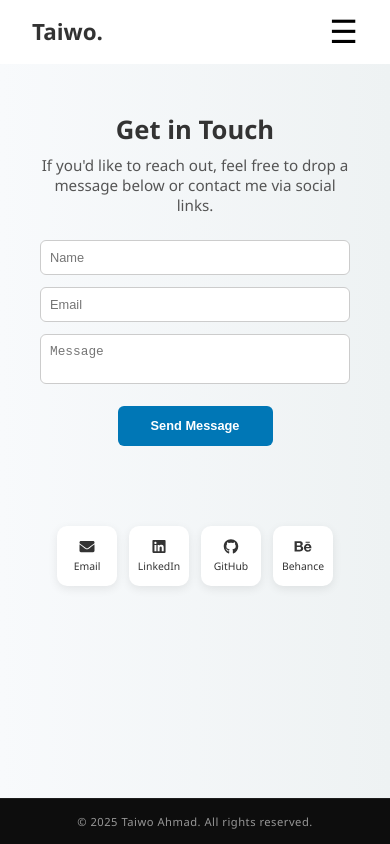
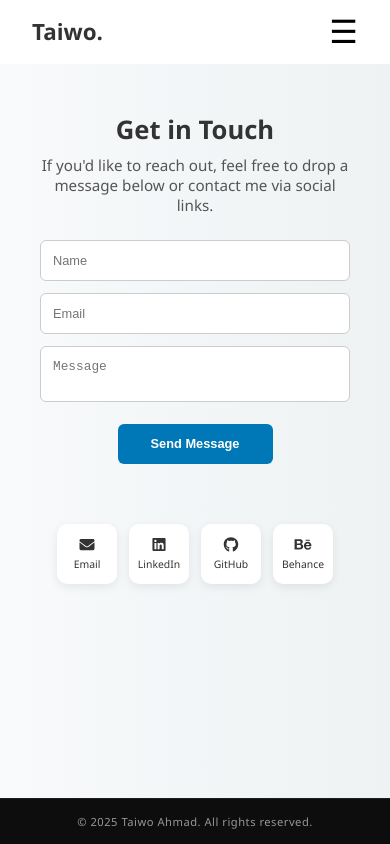
Before and after one commit to Solataiwo-15/My-Portfolio, a React (Vite) app: page /contact in a window 390 px wide. Built offline with nearby package versions, Linux system fonts and the light colour scheme.

Commit message:
updated form

```diff
--- a/src/pages/Contact.css
+++ b/src/pages/Contact.css
@@ -172,6 +172,7 @@
   .contact-page p {
     font-size: 0.95rem;
     margin-bottom: 25px;
+    align-items: center;
   }
 
   .contact-form-container {
@@ -186,7 +187,7 @@
   .contact-form input,
   .contact-form textarea {
     font-size: 0.8rem;
-    padding: 9px;
+    padding: 12px;
   }
 
   .contact-form button {
@@ -219,7 +220,7 @@
 
   .contact-links {
     gap: 12px;
-    margin-top: 70px;
+    margin-top: 50px;
   }
 
   .contact-links a {
--- a/src/pages/Projects.jsx
+++ b/src/pages/Projects.jsx
@@ -29,7 +29,7 @@ const Projects = () => {
       title: 'Portfolio Website',
       description: 'A clean, interactive, and responsive portfolio built with React — showcasing sleek UI/UX, smooth animations, and real-world projects that highlight creativity, functionality, and front-end precision.',
       // tech: ['HTML', 'CSS'],
-      live: 'https://lumo-landing-page-24dn.vercel.app/',
+      live: 'https://my-portfolio-ashy-omega-37.vercel.app/',
       // github: 'https://github.com/Solataiwo-15/lumo-landing-page',
       image: porftolio,
     },
```
